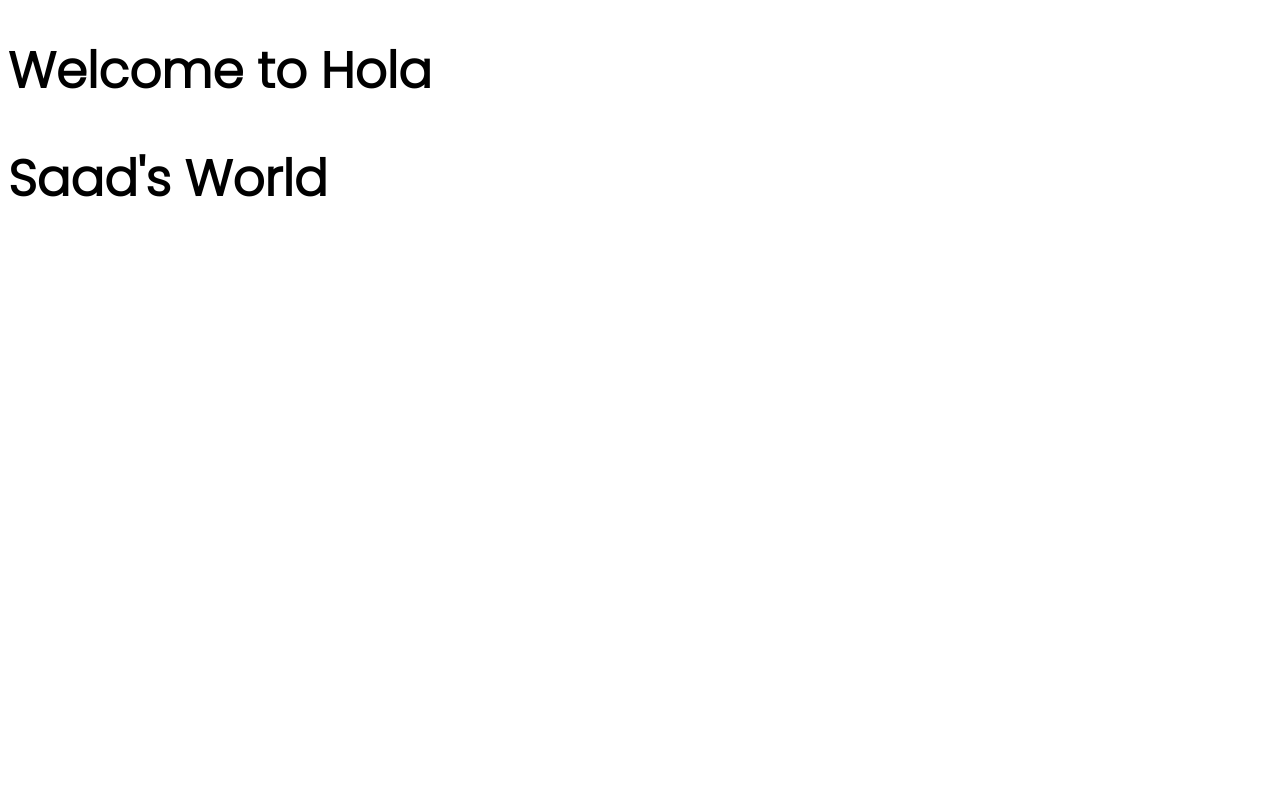
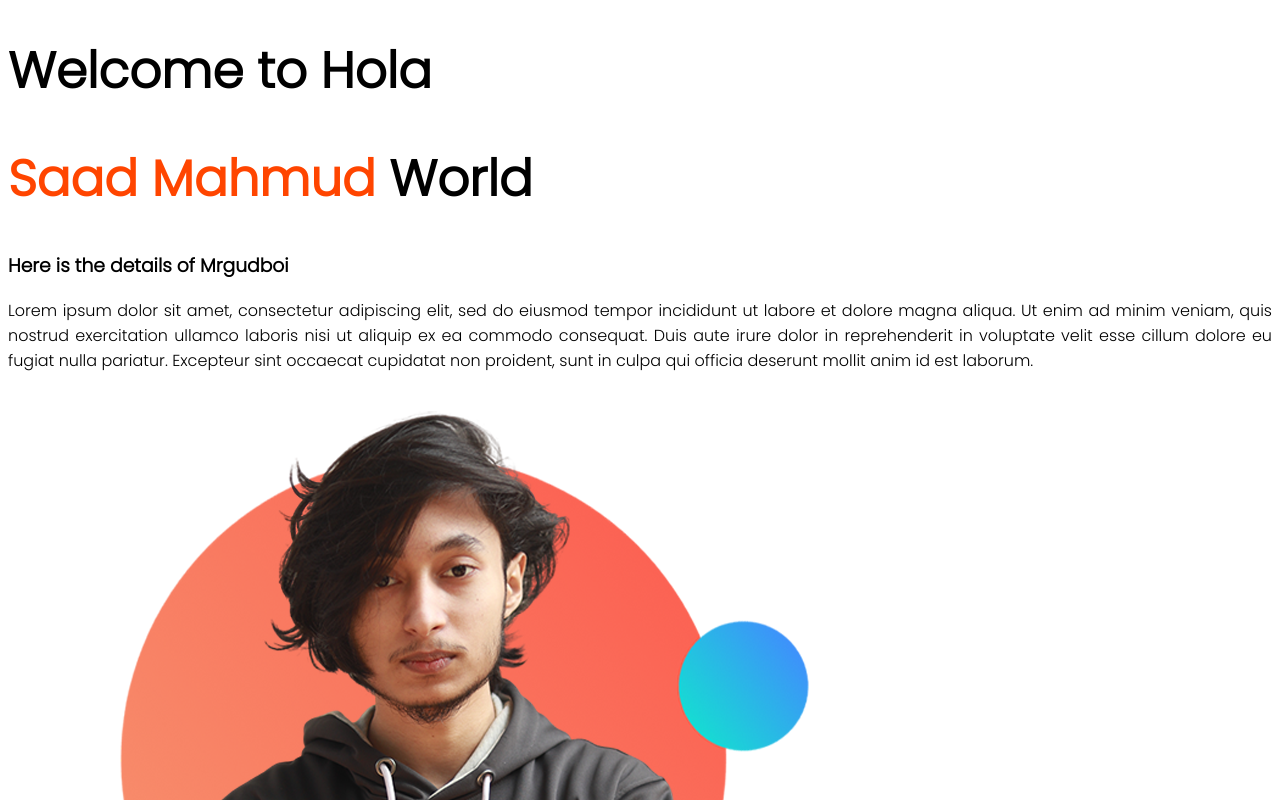
Before and after one commit to saad7mahmud/dev-portfolio, a plain HTML site: page index.html in a window 1280 px wide. Shown: the top 800 px of the page. Drawn offline with Linux system fonts and the light colour scheme.

Commit message:
save files

```diff
--- a/index.html
+++ b/index.html
@@ -12,8 +12,15 @@
     <link rel="icon" href="icon.png" type="image/x-icon"/>
 </head>
 <body>
-    <h1>Welcome to Hola</h1>
-    <h1>Saad's World</h1>
+    <div>
+
+        <h1>Welcome to Hola</h1>
+    <h1 > <span class="orange">Saad Mahmud</span> World</h1>
+    <h3>Here is the details of Mrgudboi</h3>
+    <p>Lorem ipsum dolor sit amet, consectetur adipiscing elit, sed do eiusmod tempor incididunt ut labore et dolore magna aliqua. Ut enim ad minim veniam, quis nostrud exercitation ullamco laboris nisi ut aliquip ex ea commodo consequat. Duis aute irure dolor in reprehenderit in voluptate velit esse cillum dolore eu fugiat nulla pariatur. Excepteur sint occaecat cupidatat non proident, sunt in culpa qui officia deserunt mollit anim id est laborum.</p>
+
+    </div>
+    <img src="image1.png" alt="">
 
     <h1></h1>
 </body>
--- a/style.css
+++ b/style.css
@@ -3,4 +3,11 @@ body{
 }
 h1{
     font-size: 50px;
+
 }
+.orange{
+    color: orangered;
+}
+p{
+    text-align: justify;
+}
```
